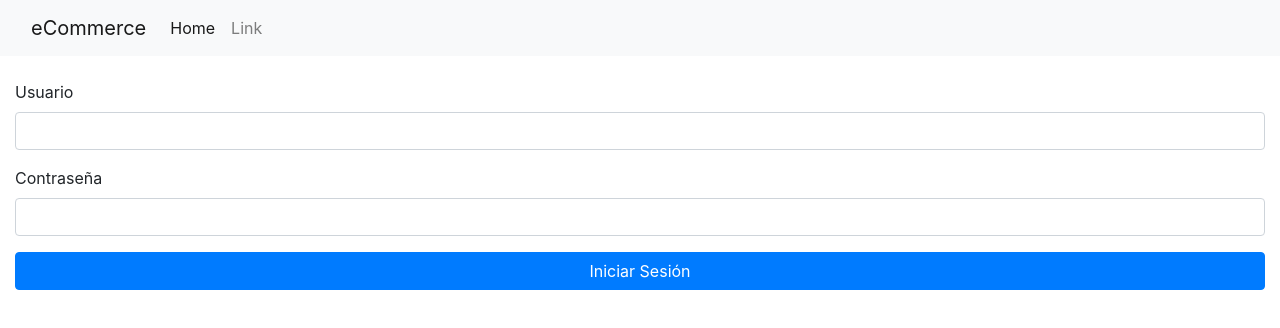
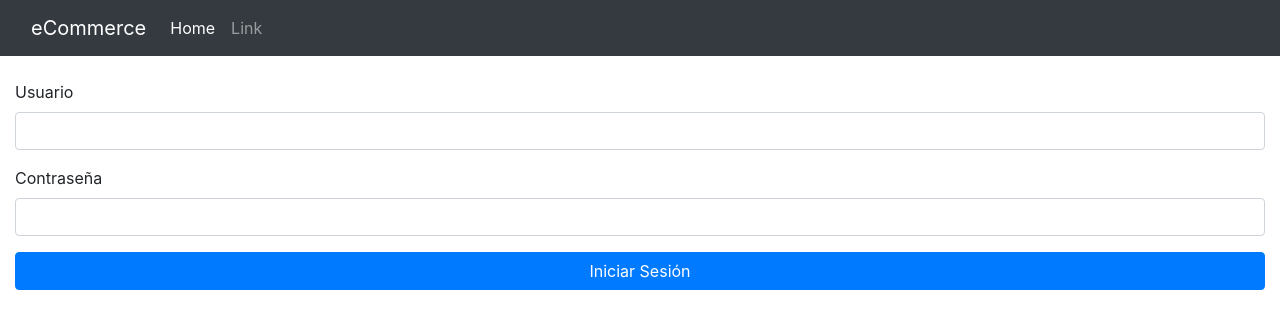
Before and after one commit to joelibaceta/vue-ecommerce, a plain HTML site: page index.html in a window 1280 px wide. Drawn offline with nearby package versions, Linux system fonts and the light colour scheme.

Commit message:
including filters

```diff
--- a/components/product_item.js
+++ b/components/product_item.js
@@ -2,7 +2,7 @@ Vue.component('product-item', {
   props: ['product'],
   template: `
 
-      <div class="row no-gutters">
+      <div class="row">
         <div class="col-md-2">
           <img class="img-thumbnail" v-bind:src="product.image_url" alt="Card image cap">
         </div>
@@ -16,6 +16,7 @@ Vue.component('product-item', {
           <button type="button" class="btn btn-primary" @click="$emit('on-add-to-cart', product)">Agregar al carrito</button>
         </div>
 
+
       </div>
 
   `
--- a/components/product_list.js
+++ b/components/product_list.js
@@ -3,7 +3,8 @@ Vue.component('product-list', {
     return {
       products: [],
       loading: true,
-      token: localStorage.getItem('token')
+      token: localStorage.getItem('token'),
+      search: '',
     }
   },
   created: function () {
@@ -33,8 +34,36 @@ Vue.component('product-list', {
       </div>
     </div>
     <div v-else>
-      <div class="list-group">
-        <product-item v-for="product in products" v-bind:product="product"></product-item>
+      <div class="row">
+        <div class="col-12">
+          <div class="search">
+            <input type="text" class="form-control" placeholder="Buscar producto" v-model="search">
+          </div>
+        </div>
+      </div>
+      <hr/>
+      <ul class="nav nav-pills nav-fill">
+        <li class="nav-item">
+          <a class="nav-link active sm" aria-current="page" href="#">Alimentos</a>
+        </li>
+        <li class="nav-item">
+          <a class="nav-link" href="#">Tecnologia</a>
+        </li>
+        <li class="nav-item">
+          <a class="nav-link" href="#">Ropa</a>
+        </li>
+        <li class="nav-item">
+          <a class="nav-link">Farmacia</a>
+        </li>
+        <li class="nav-item">
+          <a class="nav-link">Belleza</a>
+        </li>
+      </ul>
+      <hr/>
+      <div class="row">
+        <div class="col-12">
+          <product-item v-for="product in products" v-bind:product="product"></product-item>
+        </div>
       </div>
     </div>
   `,
--- a/index.html
+++ b/index.html
@@ -9,7 +9,7 @@
   </head>
   <body>
     <div id="app">
-      <nav class="navbar navbar-expand-lg navbar-light bg-light">
+      <nav class="navbar navbar-expand-lg navbar-dark bg-dark">
         <div class="container-fluid">
           <a class="navbar-brand" href="#">eCommerce</a>
           <button class="navbar-toggler" type="button" data-bs-toggle="collapse" data-bs-target="#navbarSupportedContent" aria-controls="navbarSupportedContent" aria-expanded="false" aria-label="Toggle navigation">
```
